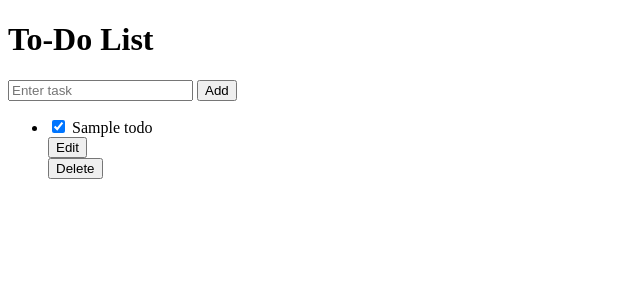
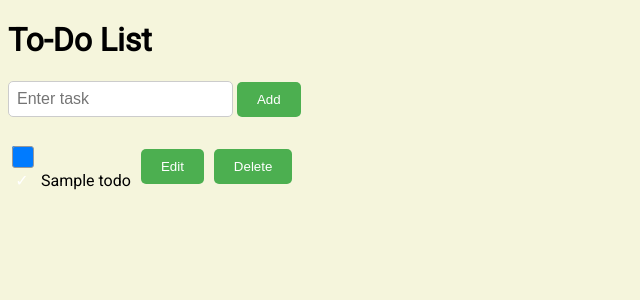
Before and after one commit to mats-werrebrouck/to-do-list-application, a Flask app: page / in a window 1280 px wide. Shown: the top 300 px of the page, without its empty margins (0-640 px from the left). Run offline with Flask 3, Linux system fonts and the light colour scheme; tables that the repository leaves empty hold one stand-in row (Sample ...).

Commit message:
Add stylesheet

```diff
--- a/app.py
+++ b/app.py
@@ -63,7 +63,7 @@ def toggle_complete(id):
 
 @app.route('/delete/<int:id>', methods=['POST'])
 def delete_task(id):
-    task = Todo.query.get(id)
+    task = Todo.query.get_or_404(id)
     db.session.delete(task)
     db.session.commit()
     return redirect(url_for('index'))
--- /dev/null
+++ b/static/styles.css
@@ -0,0 +1,73 @@
+body {
+    font-family: 'Roboto', sans-serif;
+    background-color: beige;
+}
+
+button {
+    background-color: #4CAF50;
+    color: white;
+    padding: 10px 20px;
+    border: none;
+    cursor: pointer;
+    border-radius: 5px;
+}
+
+button:hover {
+    background-color: #45a049;
+}
+
+input[type="text"] {
+    padding: 8px;
+    border: 1px solid #ccc;
+    border-radius: 5px;
+    font-size: 16px;
+    margin-bottom: 10px;
+}
+
+input[type="checkbox"] {
+    margin-right: 5px;
+    width: 20px;
+    height: 20px;
+}
+
+input[type="checkbox"]::before {
+    content: '';
+    display: inline-block;
+    width: 20px;
+    height: 20px;
+    border: 1px solid #999;
+    border-radius: 3px;
+    background-color: #fff;
+}
+
+input[type="checkbox"]:checked::before {
+    background-color: #007bff;
+}
+
+input[type="checkbox"]:checked::after {
+    content: '\2713'; /* Unicode checkmark character */
+    display: block;
+    color: #fff;
+    font-size: 16px;
+    text-align: center;
+    line-height: 20px;
+}
+
+label {
+    font-size: 16px;
+}
+
+.task-list {
+    list-style: none;
+    padding: 0;
+}
+
+.task-item {
+    display: flex;
+    align-items: center;
+    margin-bottom: 10px;
+}
+
+.task-form {
+    margin-right: 10px;
+}
--- a/templates/edit.html
+++ b/templates/edit.html
@@ -1,6 +1,10 @@
 <!DOCTYPE html>
 <html>
 <head>
+    <link rel="stylesheet" href="/static/styles.css">
+    <link rel="stylesheet" href="https://fonts.googleapis.com/css2?family=Roboto&display=swap">
+    <meta name="viewport" content="width=device-width, initial-scale=1">
+    <meta charset="utf-8">
     <title>Edit Task</title>
 </head>
 <body>
--- a/templates/index.html
+++ b/templates/index.html
@@ -1,6 +1,10 @@
 <!DOCTYPE html>
 <html>
   <head>
+    <link rel="stylesheet" type="text/css" href="/static/styles.css">
+    <link rel="stylesheet" href="https://fonts.googleapis.com/css2?family=Roboto&display=swap">
+    <meta name="viewport" content="width=device-width, initial-scale=1">
+    <meta charset="utf-8">
     <title>To-Do List</title>
   </head>
   <body>
@@ -9,22 +13,21 @@
         <input type="text" name="task_name" id="task_name" placeholder="Enter task">
         <button type="submit">Add</button>
     </form>
-    <p>{{ message }}</p>
-    <ul>
+    <ul class="task-list">
         {% for task in tasks %}
-          <li>
-            <form action="/toggle_complete/{{ task.id }}" method="post" style="display: inline;">
+          <li class="task-item">
+            <form action="/toggle_complete/{{ task.id }}" method="post" style="display: inline;" class="task-form">
               <input type="checkbox" name="complete" id="complete_{{ task.id }}" {% if task.completed %} checked {% endif %} onchange="this.form.submit()">
+              <label for="complete_{{ task.id }}">{{ task.task_name }}</label>
             </form>
-              <label for="complete_{{ task.id }}">{{ task.task_name }}</label>
+            <form action="/edit/{{ task.id }}" method="get" class="task-form">
+              <button type="submit">Edit</button>
+            </form>
+            <form action="/delete/{{ task.id }}" method="post" class="task-form">
+              <button type="submit" onclick="return confirm('Are you sure you want to delete this task?')">Delete</button>
+            </form>
           </li>
-          <form action="/edit/{{ task.id }}" method="get">
-            <button type="submit">Edit</button>
-          </form>
-          <form action="/delete/{{ task.id }}" method="post">
-            <button type="submit" onclick="return confirm('Are you sure you want to delete this task?')">Delete</button>
-          </form>
         {% endfor %}
-    </ul>
+        </ul>
   </body>
 </html>
```
